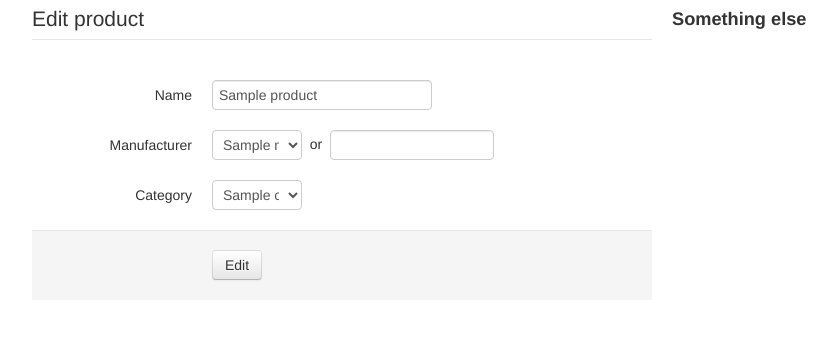
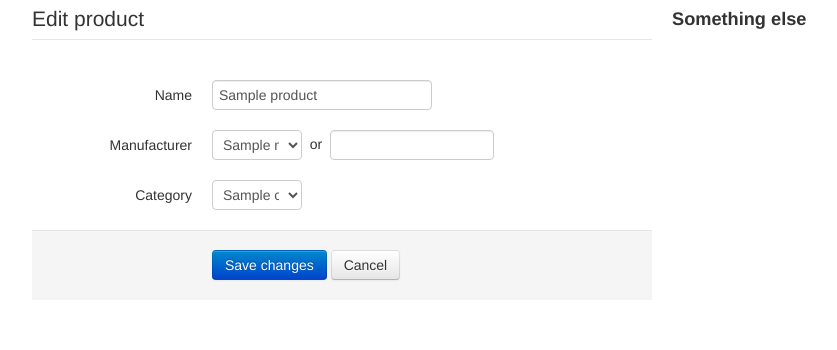
Before and after one commit to daeyun/aggrerate, a Flask app: template aggrerate/templates/product_edit.html in a window 1280 px wide. Shown: the part 132-482 px from the top of the page, without its empty margins (138-975 px from the left). Run offline with Flask 2, Linux system fonts and the light colour scheme; the template is opened without the code that fills it: most values are stand-ins (such as "Sample title", 1, 10 or a date in 2020); some libraries are stand-ins or nearby versions.

Commit message:
Add cancel button to product edit page

```diff
--- a/aggrerate/templates/product_edit.html
+++ b/aggrerate/templates/product_edit.html
@@ -39,7 +39,8 @@
                     </div>
 
                     <div class="form-actions">
-                        <button type="submit" class="btn">Edit</button>
+                        <button type="submit" name="save" class="btn btn-primary">Save changes</button>
+                        <button type="submit" name="cancel" class="btn">Cancel</button>
                     </div>
                 </fieldset>
             </form>
--- a/aggrerate/views.py
+++ b/aggrerate/views.py
@@ -268,7 +268,10 @@ def edit_product(product_id):
         params['categories'] = util.get_product_categories(cur)
         return render_template('product_edit.html', **params)
 
-    # Otherwise, we're a POST, so we need to update the database.
+    # Otherwise we're a POST. Did they click cancel?
+    if request.form.has_key('cancel'):
+        flask.flash('Chankes canceled', 'info')
+        return flask.redirect(flask.url_for('product', product_id=product_id))
 
     # Prepare form values
     product_name = request.form['product_name']
```
